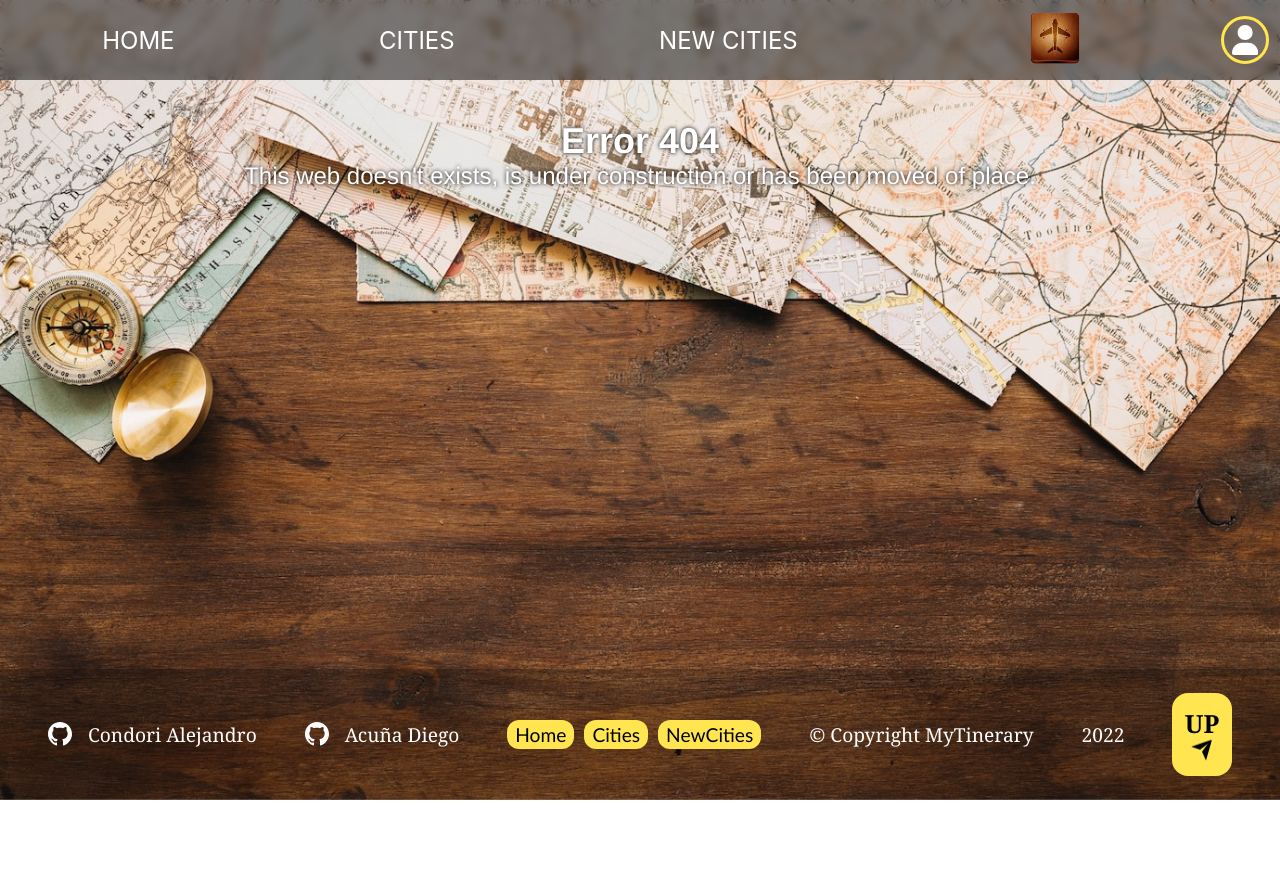
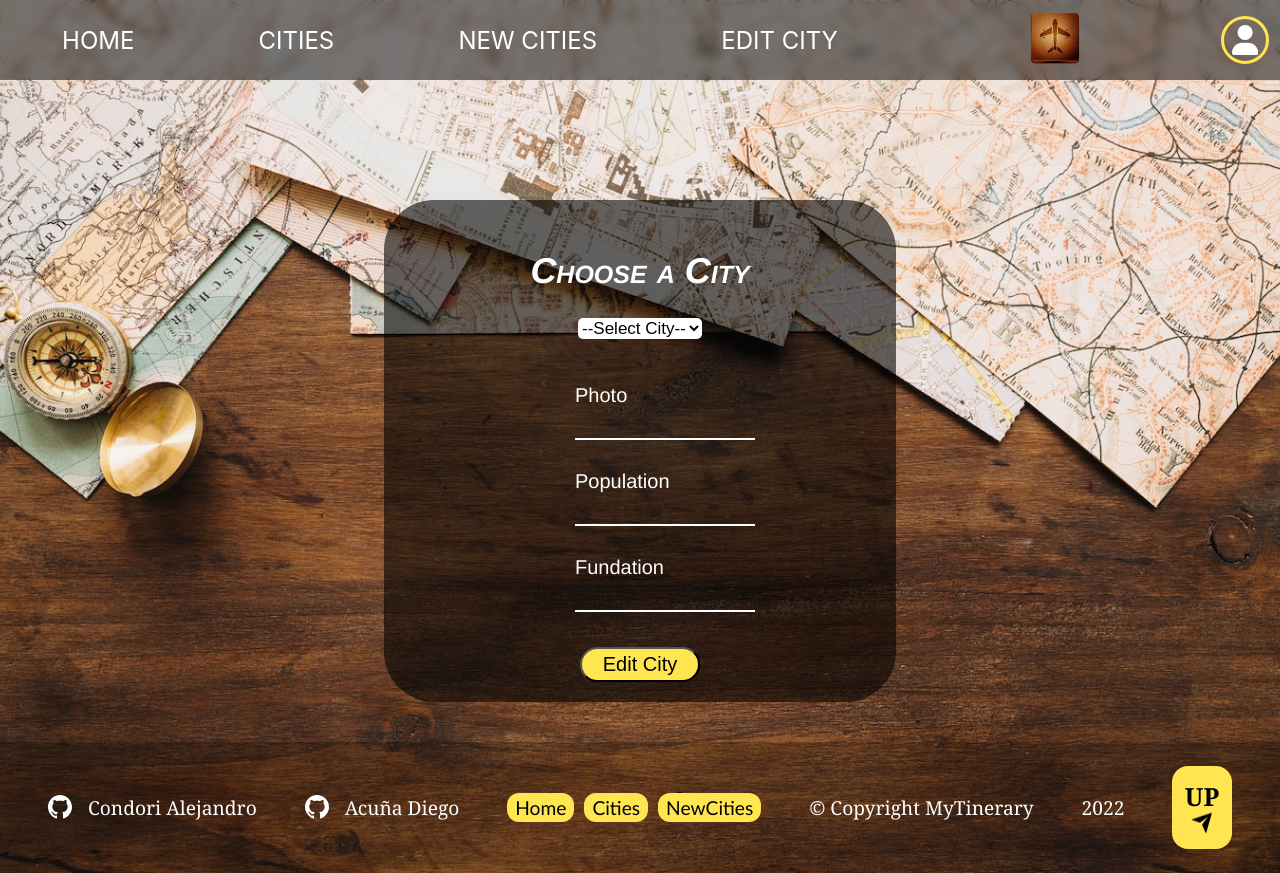
Before and after one commit to alemartinn/mytinerary-condori-diego, a React (Create React App) app: page /editcity in a window 1280 px wide. Before the commit the page ends 800 px from the top, so only its background shows below. Built offline with nearby package versions, Linux system fonts and the light colour scheme; no server answers.

Commit message:
merging branchs

```diff
--- a/src/App.js
+++ b/src/App.js
@@ -5,6 +5,7 @@ import Hero from './pages/Hero';
 import Cities from './pages/Cities';
 import NewCity from './pages/NewCity';
 import Error404 from './pages/Error404';
+import EditCity from './pages/EditCity';
 import UnderConstruction from './pages/UnderConstruction'
 import Details from './pages/Details';
 
@@ -20,6 +21,7 @@ function App() {
             <Route path='cities/:id' element={<UnderConstruction/>}/>
             <Route path='newcities' element={<NewCity/>}/>
             <Route path='details/:id' element={<Details/>}/>
+            <Route path='editcity' element={<EditCity/>}/>
         </Routes>
       </BasePage>
     </>
--- a/src/components/Header/NavBar.js
+++ b/src/components/Header/NavBar.js
@@ -14,6 +14,7 @@ const NavBar = ({showNavMenu, clickShowNavMenu}) => {
             <LinkRouter to='/' onClick={clickShowNavMenu}> HOME </LinkRouter>
             <LinkRouter to='/cities' onClick={clickShowNavMenu}> CITIES </LinkRouter>
             <LinkRouter to='/newcities' onClick={clickShowNavMenu}> NEW CITIES </LinkRouter>
+            <LinkRouter to='/editcity' onClick={clickShowNavMenu}> EDIT CITY </LinkRouter>
         </nav>
     );
 }
--- a/src/components/InputMod.js
+++ b/src/components/InputMod.js
@@ -1,14 +1,17 @@
-// import React, { useRef, useState} from "react";
-// import '../styles/InputMod.css'
+import React from "react";
 
-// export default function InputMod(props){
-//     const inputRef = useRef()
-//     const [input, setInput] = useState()
-//     const fnction = () => {
-//         setInput(inputRef.current.value)
-//     }
+const InputMod = React.forwardRef((props, ref) => {
 
-//     return(
-//         <input className="Input-one" id={props.id} name={props.name} type={props.type} ref={inputRef => props.inputRef.current.name = inputRef} onChange={fnction} required min={`${props.type == 'number' && props.min}`} max={`${props.type == 'number' && props.max}`} />
-//     )
-// }
+    return(
+        <input
+        className={props.className}
+        name={props.name}
+        type={props.type}
+        required
+        ref={ref}
+        min={`${props.type === 'number' && props.min}`}
+        max={`${props.type === 'number' && props.max}`}
+        />
+    )
+});
+export default InputMod
--- /dev/null
+++ b/src/pages/EditCity.js
@@ -0,0 +1,48 @@
+import React, {useState, useEffect} from "react";
+import axios from 'axios';
+import InputMod from '../components/InputMod';
+import '../styles/EditCity.css';
+
+export default function EditCity() {
+
+    const [dataCities, setCities] = useState([]);
+    const formOdel = [
+        {name: 'photo', type: 'text'},
+        {name: 'population', type: 'number', min: 1000, max:1000000000},
+        {name: 'fundation', type: 'number', min: 1000, max: 2022}
+    ]
+
+    useEffect(()=>{
+        axios.get('http://localhost:4000/cities/')
+            .then(response=> setCities(response.data.response))
+            .catch(error => console.log(error))
+    },[])
+
+    const options = (city, index) => (
+        <option className='options' value={city.city} key={index}>{city.city}</option>
+    )
+
+    const viewForm = (input, i) => (
+
+        <div className='form__group field' key={i}>
+            <InputMod className='form__field' id={input.name} type={input.type} name={input.name} min={`${input.type == 'number' && input.min}`} max={`${input.type == 'number' && input.max}`}/>
+            <label className='form__label' htmlFor={input.name}>{input.name}</label>
+        </div>
+    )
+
+  return (
+    <div className='Edit-container'>
+        <h2 className='Edit-title'>Choose a City</h2>
+        <div className='select-container'>
+            <select className='Select' name='cities'>
+            <option defaultValue>--Select City--</option>
+            {dataCities.map(options)}
+            </select>
+        </div>
+        <form className='Edit-form'>
+        <div className='Inputs-form'>{formOdel.map(viewForm)}</div>
+        <button type='submit' id="Send">Edit City</button>
+        </form>
+    </div>
+  )
+}
--- a/src/pages/NewCity.js
+++ b/src/pages/NewCity.js
@@ -1,23 +1,24 @@
 import React, { useRef, createRef} from 'react';
 import axios from 'axios';
+import InputMod from '../components/InputMod';
 import '../styles/NewCity.css'
 
 export default function NewCity() {
 
-    const formOdel = [
+    const modelForm = [
         {name: 'city', type: 'text'},
         {name: 'country', type: 'text'},
         {name: 'photo', type: 'text'},
         {name: 'population', type: 'number', min: 1000, max:1000000000},
-        {name: 'fundation', type: 'number', min: 0, max: 2022}
+        {name: 'fundation', type: 'number', min: 1000, max: 2022}
     ]
 
     let typeInputs = [];
     let allInputs = useRef([]);
 
     /* Create a ref to each input from form*/
-    formOdel.forEach((element, index) => typeInputs.push(formOdel[index].name))
-    allInputs.current= formOdel.map((el,index) => allInputs.current[index] = createRef());
+    modelForm.forEach((element, index) => typeInputs.push(modelForm[index].name))
+    allInputs.current= modelForm.map((el,index) => allInputs.current[index] = createRef());
 
     const handleSubmit = e => {
         e.preventDefault();
@@ -35,8 +36,7 @@ export default function NewCity() {
 
         <fieldset className='NewCity-fieldset' key={index}>
             <label htmlFor={elem.name}>{elem.name}:
-                {/* <InputMod id={input.name} ref={inputRef} type={input.type} name={input.name} min={`${input.type == 'number' && input.min}`} max={`${input.type == 'number' && input.max}`}/> */}
-                <input
+                <InputMod
                     className="Input-one"
                     name={elem.name}
                     type={elem.type}
@@ -53,7 +53,7 @@ export default function NewCity() {
         <div className='Input-container'>
             <form className='NewCity-form' onSubmit={handleSubmit}>
                 <h2 className='Title-form'>New City</h2>
-                <div className='Inputs-form'>{formOdel.map(viewForm)}</div>
+                <div className='Inputs-form'>{modelForm.map(viewForm)}</div>
                 <button className="icon-btn add-btn" type='submit'>
                     <div className="add-icon"></div>
                     <div className="btn-txt">Add City</div>
--- /dev/null
+++ b/src/styles/EditCity.css
@@ -0,0 +1,108 @@
+.Edit-container{
+  background-color: #00000094;
+  display: flex;
+  flex-direction: column;
+  align-items: center;
+  min-height: 50vh;
+  width: 40%;
+  margin-top: 10vh;
+  border-radius: 50px;
+  padding: 20px 0;
+}
+
+.Edit-title{
+  font-variant: small-caps;
+  font-style: italic;
+  padding-bottom: 20px;
+  margin-top: 30px;
+}
+
+.Select{
+  background-color: white;
+  border: none;
+  border-radius: 5px;
+  margin-bottom: 15px;
+  font-size: 17px;
+  outline: none;
+}
+
+.Edit-form{
+  display: flex;
+  flex-direction: column;
+  align-items: center;
+  gap: 10px;
+}
+
+.form__group {
+  position: relative;
+  padding: 20px 0 0;
+  margin-top: 20px;
+  width: 100%;
+  max-width: 180px;
+}
+
+.form__field {
+  font-family: inherit;
+  width: 100%;
+  border: none;
+  border-bottom: 2px solid #ffffff;
+  outline: 0;
+  font-size: 17px;
+  color: rgb(255, 255, 255);
+  padding: 7px 0;
+  background: transparent;
+  transition: border-color 0.2s;
+  margin-bottom: 10px;
+}
+
+.form__field::placeholder {
+  color: transparent;
+}
+
+.form__field:placeholder-shown ~ .form__label {
+  font-size: 17px;
+  cursor: text;
+  top: 10px;
+  font-size: 20px;
+}
+
+.form__label {
+  position: absolute;
+  top: 0;
+  display: block;
+  transition: 0.2s;
+  font-size: 20px;
+  color: white;
+  pointer-events: none;
+  text-transform: capitalize;
+}
+
+.form__field:focus {
+  padding-bottom: 6px;
+  font-weight: 700;
+  border-width: 3px;
+  border-image: linear-gradient(to right, #ffe550, #ffe550);
+  border-image-slice: 1;
+}
+
+.form__field:focus ~ .form__label {
+  position: absolute;
+  top: 0;
+  display: block;
+  transition: 0.2s;
+  font-size: 17px;
+}
+
+/* reset input */
+.form__field:required, .form__field:invalid {
+  box-shadow: none;
+}
+
+#Send{
+  background-color: #ffe550;
+  border-radius: 50px;
+  font-size: 20px;
+  padding: 4px;
+  width: 120px;
+  cursor: pointer;
+}
--- a/src/styles/NewCity.css
+++ b/src/styles/NewCity.css
@@ -1,22 +1,32 @@
+.Input-container{
+  width: 70%;
+  min-height: 72vh;
+  display: flex;
+  justify-content: center;
+}
 .NewCity-form{
-    background-color: #00000094;
+    background-color: #00000057;
     display: flex;
     flex-direction: column;
     align-items: center;
-    width: 55vh;
+    width: 35%;
     border-radius: 50px;
-    padding: 20px 0;
+    margin: 60px 0;
+    box-shadow: -0.2em 1em 0.4em rgba(0, 0, 0, 0.793);}
+.Input-one{
+  font-size: 20px;
 }
-
 .Title-form{
     font-variant: small-caps;
     font-style: italic;
     padding-bottom: 10px;
+    margin-top: 20px;
 }
 
 .Inputs-form{
-    margin: 10px 0;
+    margin: 10px 0 15px 50px;
 }
+
 
 .NewCity-fieldset{
     width: 50vh;
@@ -24,6 +34,7 @@
     margin-left: 90px;
     border: none;
     padding: 20px 0;
+    text-transform: capitalize;
 }
 
 #City{
```
Also changed, not shown: src/styles/InputMod.css (deleted, +0 -7 lines).
